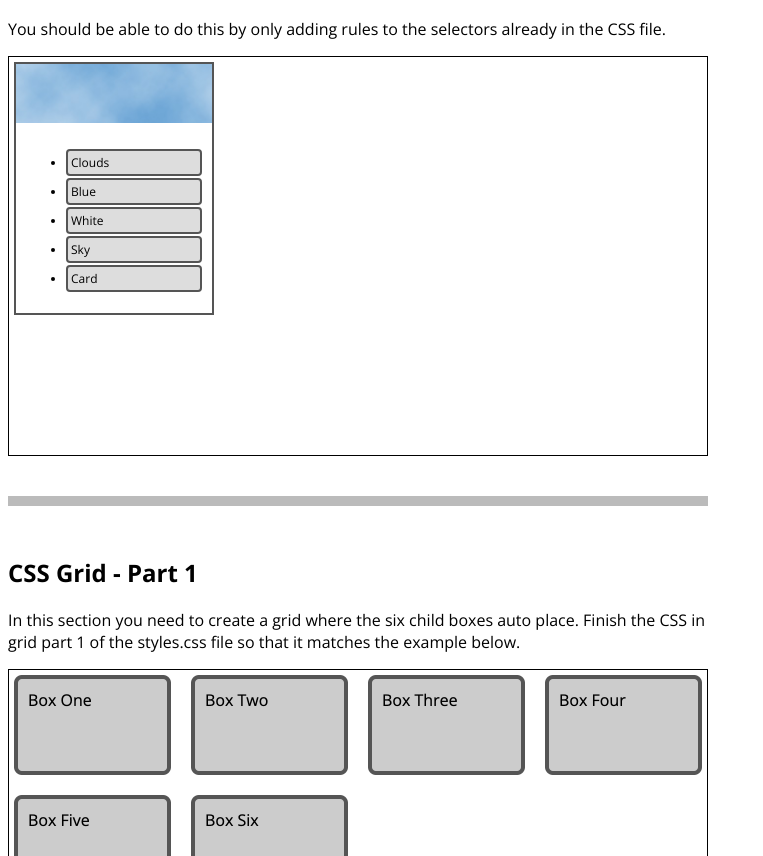
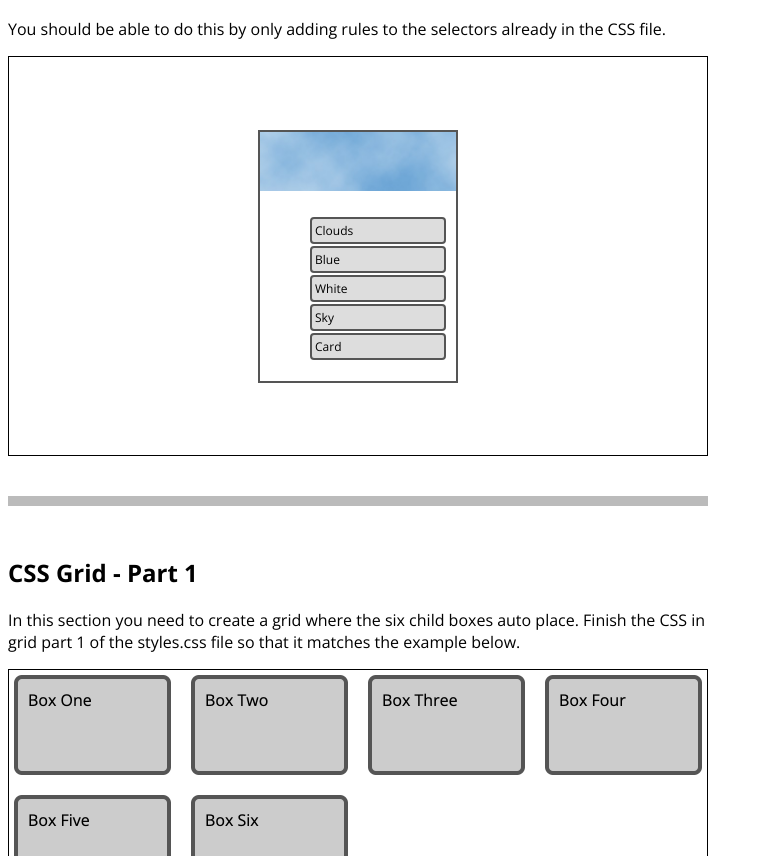
Before and after one commit to nandipatel/itmd441-lab2, a plain HTML site: page index.html in a window 1280 px wide. Shown: the part 2054-2910 px from the top of the page, without its empty margins (0-763 px from the left). Drawn offline with nearby package versions, Linux system fonts and the light colour scheme.

Commit message:
made changes to flex box3, not fully done

```diff
--- a/styles.css
+++ b/styles.css
@@ -50,11 +50,15 @@
 /* Flexbox Part 3 */
 
 #flex-section3 .box {
-
+	display: flex;
+	align-items: center;
+	justify-content: center;
+	flex-wrap: wrap;
 }
 
 #flex-section3 .tags ul {
-
+	list-style-type: none;
+	justify-content: space-between;
 }
 
 /* end Flexbox Part 3 */
```
